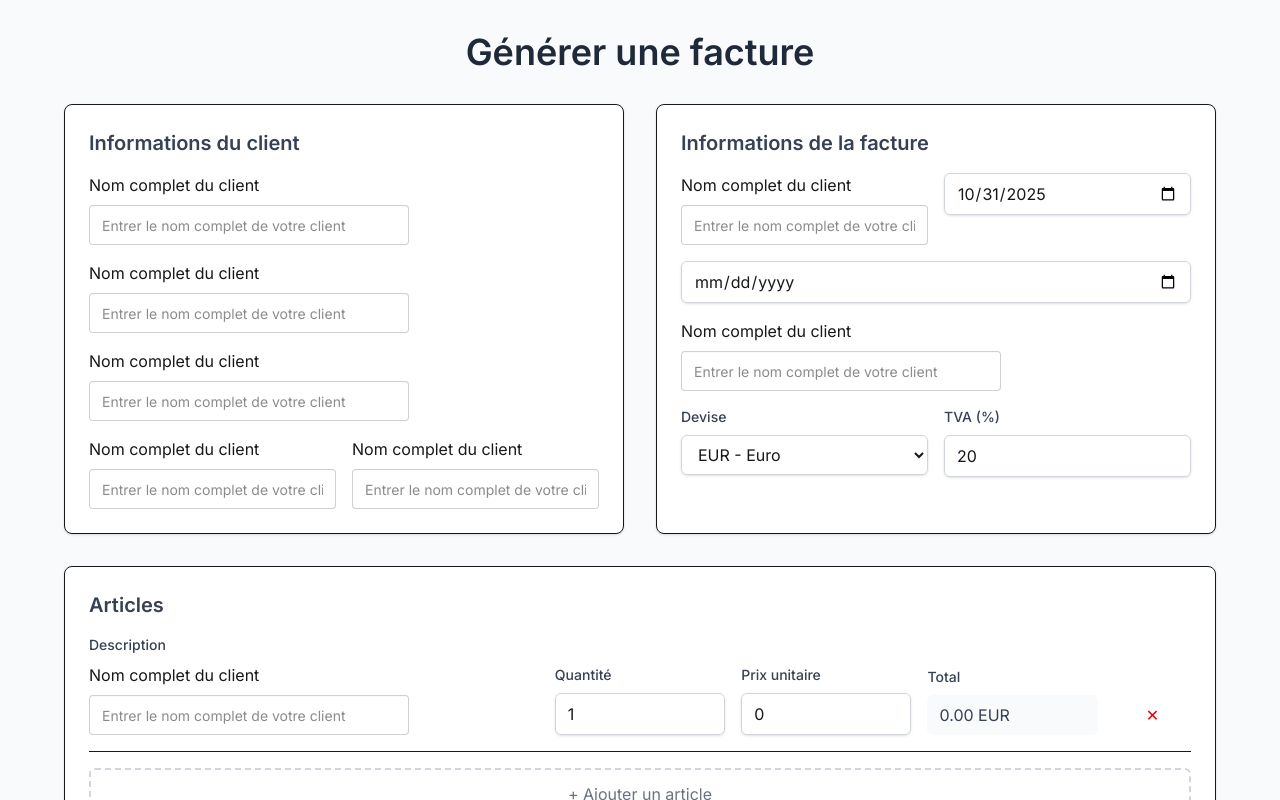
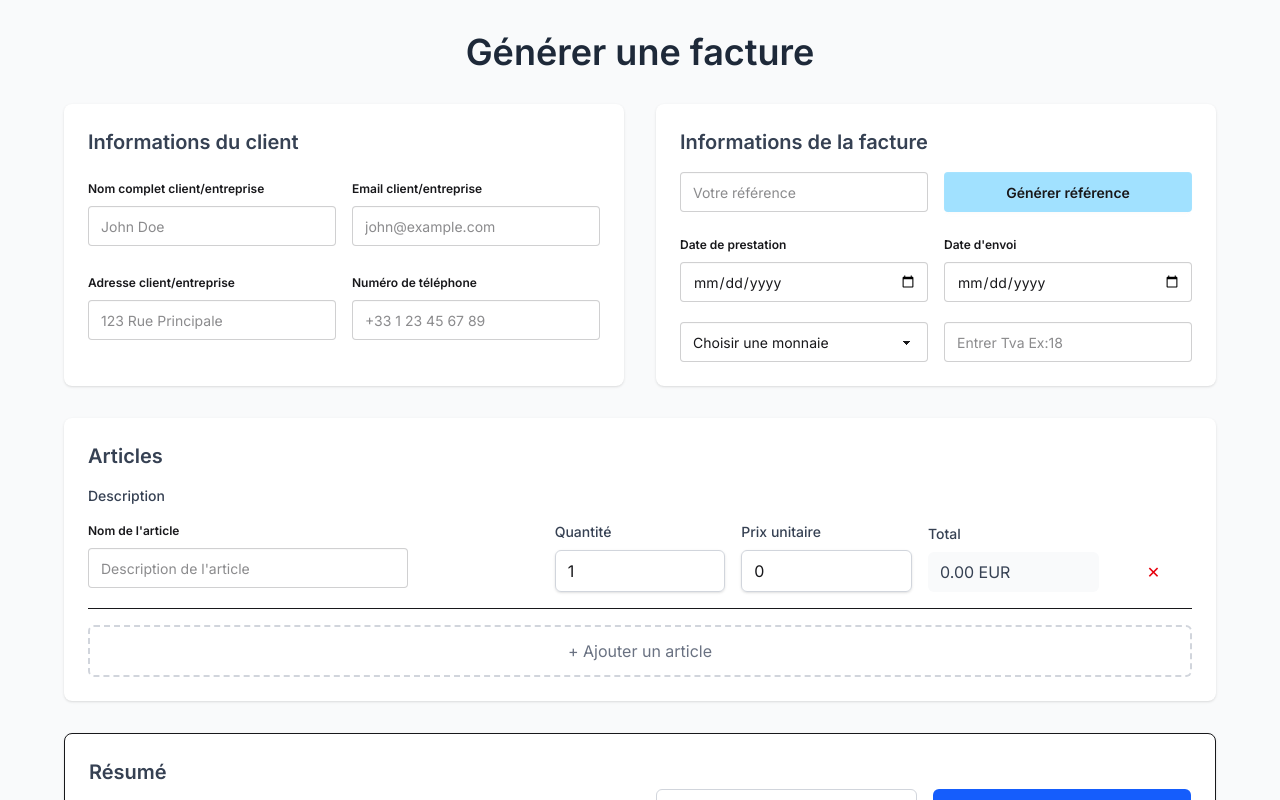
Before and after one commit to miakojean/invoice_maker, a Vue app in the folder invoiceMaker/: page /generate-invoice in a window 1280 px wide. Shown: the top 800 px of the page. Built offline with nearby package versions, Linux system fonts and the light colour scheme; the HTML template or start-up script is replaced by a standard one.

Commit message:
first break

```diff
--- a/invoiceMaker/src/assets/base.css
+++ b/invoiceMaker/src/assets/base.css
@@ -9,4 +9,9 @@
 
 @utility input{
   @apply outline-0;
+  @apply border;
 }
+
+@utility label{
+  @apply text-xs;
+}
--- /dev/null
+++ b/invoiceMaker/src/components/button/mainButton.vue
@@ -0,0 +1,30 @@
+<template>
+  <button class="btn">
+    <span class="loading loading-spinner" v-if="isLoading === true"></span>
+        {{ label }}
+    </button>
+</template>
+
+<script lang="ts">
+export default {
+
+    props:{
+        label:{
+            type:String,
+            default:"Générer référence"
+        },
+        isLoading:{
+            type:Boolean,
+            default: false
+        }
+    },
+
+}
+</script>
+
+<style scoped>
+.btn{
+    background: #a1e1ff;
+    border: none;
+}
+</style>
--- a/invoiceMaker/src/components/input/inputFamily.vue
+++ b/invoiceMaker/src/components/input/inputFamily.vue
@@ -1,14 +1,12 @@
 <template>
-  <div class="w-full flex flex-col gap-2">
-    <label for="">Nom complet du client</label>
+  <fieldset class="fieldset">
+    <legend class="fieldset-legend">{{ label }}</legend>
     <input
-      type="text"
+      :type="inputType"
       class="input"
-      placeholder="Entrer le nom complet de votre client"
-      :value="modelValue"
-      @input="updateValue($event)"
+      :placeholder="placeholder"
     />
-  </div>
+  </fieldset>
 </template>
 
 <script lang="ts">
@@ -21,6 +19,17 @@ export default defineComponent({
     modelValue: {
       type: String,
       default: ''
+    },
+    label:{
+      type:String,
+      default:"Nom complet du client",
+    },
+    placeholder:{
+      type:String,
+    },
+    inputType:{
+      type:String,
+      default:"text"
     }
   },
 
--- /dev/null
+++ b/invoiceMaker/src/components/input/inputSimple.vue
@@ -0,0 +1,26 @@
+<template>
+  <input
+    :type="inputType"
+    :placeholder="placeholder"
+    class="input" />
+</template>
+
+<script lang="ts">
+export default {
+
+    props:{
+        placeholder:{
+            type:String,
+        },
+        inputType:{
+            type:String,
+            default:"text"
+        }
+    }
+
+}
+</script>
+
+<style>
+
+</style>
--- /dev/null
+++ b/invoiceMaker/src/components/input/selectFamily.vue
@@ -0,0 +1,30 @@
+<template>
+    <select class="select">
+        <option disabled selected>Choisir une monnaie</option>
+        <option
+            v-for="(option, index) in options"
+            :key="index"
+        >{{ option }}</option>
+    </select>
+</template>
+
+<script lang="ts">
+export default {
+
+    props:{
+        options:{
+            type:Array,
+            default:()=>[
+                'Franc CFA',
+                'Euro',
+                'Dollar'
+            ]
+        }
+    }
+
+}
+</script>
+
+<style>
+
+</style>
--- a/invoiceMaker/src/views/generateInvoice.vue
+++ b/invoiceMaker/src/views/generateInvoice.vue
@@ -6,118 +6,78 @@
       <form class="w-full grid grid-cols-1 md:grid-cols-2 gap-8" @submit.prevent="generateInvoice">
 
         <!-- Informations du client -->
-        <div class="bg-white p-6 rounded-lg shadow-sm border">
+        <div class="bg-white p-6 rounded-lg shadow-sm">
           <h3 class="text-xl font-semibold mb-4 text-gray-700">Informations du client</h3>
           <div class="space-y-4">
-            <div>
+            <div class="grid grid-cols-2 gap-4">
               <inputFamily
+                label="Nom complet client/entreprise"
                 v-model="invoice.client.name"
                 placeholder="John Doe"
                 required
               />
-            </div>
-            <div>
               <inputFamily
+                label="Email client/entreprise"
                 v-model="invoice.client.email"
                 placeholder="john@example.com"
                 type="email"
               />
             </div>
-            <div>
+            <div class="grid grid-cols-2 gap-4">
               <inputFamily
+                label="Adresse client/entreprise"
                 v-model="invoice.client.address"
                 placeholder="123 Rue Principale"
               />
-            </div>
-            <div class="grid grid-cols-2 gap-4">
-              <div>
-                <inputFamily
-                  v-model="invoice.client.phone"
-                  placeholder="+33 1 23 45 67 89"
-                />
-              </div>
-              <div>
-                <inputFamily
-                  v-model="invoice.client.siret"
-                  placeholder="123 456 789 00012"
-                />
-              </div>
+              <inputFamily
+                label="Numéro de téléphone"
+                v-model="invoice.client.phone"
+                placeholder="+33 1 23 45 67 89"
+              />
             </div>
           </div>
         </div>
 
         <!-- Informations de la facture -->
-        <div class="bg-white p-6 rounded-lg shadow-sm border">
+        <div class="bg-white p-6 rounded-lg shadow-sm">
+
           <h3 class="text-xl font-semibold mb-4 text-gray-700">Informations de la facture</h3>
+
           <div class="space-y-4">
+
             <div class="grid grid-cols-2 gap-4">
-              <div>
-                <inputFamily
-                  v-model="invoice.invoiceNumber"
-                  placeholder="FACT-2024-001"
-                  required
-                />
-              </div>
-              <div>
-                <input
-                  v-model="invoice.issueDate"
-                  type="date"
-                  class="w-full px-3 py-2 border border-gray-300 rounded-md shadow-sm focus:outline-none focus:ring-2 focus:ring-blue-500 focus:border-blue-500"
-                  required
-                />
-              </div>
+              <inputSimple placeholder="Votre référence"/>
+              <mainButton/>
             </div>
-            <div>
-              <input
-                v-model="invoice.dueDate"
-                type="date"
-                class="w-full px-3 py-2 border border-gray-300 rounded-md shadow-sm focus:outline-none focus:ring-2 focus:ring-blue-500 focus:border-blue-500"
-                required
+            <div class="w-full grid grid-cols-2 gap-4">
+              <inputFamily
+                label="Date de prestation"
+                input-type="date"
+                v-model="invoice.issueDate"
               />
-            </div>
-            <div>
               <inputFamily
-                v-model="invoice.subject"
-                placeholder="Prestation de services"
-                required
+                label="Date d'envoi"
+                input-type="date"
+                v-model="invoice.issueDate"
               />
             </div>
             <div class="grid grid-cols-2 gap-4">
-              <div>
-                <label class="block text-sm font-medium text-gray-700 mb-2">Devise</label>
-                <select
-                  v-model="invoice.currency"
-                  class="w-full px-3 py-2 border border-gray-300 rounded-md shadow-sm focus:outline-none focus:ring-2 focus:ring-blue-500 focus:border-blue-500"
-                >
-                  <option value="EUR">EUR - Euro</option>
-                  <option value="USD">USD - Dollar US</option>
-                  <option value="GBP">GBP - Livre Sterling</option>
-                  <option value="CAD">CAD - Dollar Canadien</option>
-                </select>
-              </div>
-              <div>
-                <label class="block text-sm font-medium text-gray-700 mb-2">TVA (%)</label>
-                <input
-                  v-model.number="invoice.taxRate"
-                  type="number"
-                  min="0"
-                  max="30"
-                  step="0.1"
-                  class="w-full px-3 py-2 border border-gray-300 rounded-md shadow-sm focus:outline-none focus:ring-2 focus:ring-blue-500 focus:border-blue-500"
-                />
-              </div>
+              <selectFamily/>
+              <inputSimple input-type="Number" placeholder="Entrer Tva Ex:18"/>
             </div>
           </div>
         </div>
 
         <!-- Articles de la facture -->
-        <div class="md:col-span-2 bg-white p-6 rounded-lg shadow-sm border">
+        <div class="md:col-span-2 bg-white p-6 rounded-lg shadow-sm">
           <h3 class="text-xl font-semibold mb-4 text-gray-700">Articles</h3>
           <div class="space-y-4">
-            <div v-for="(item, index) in invoice.items" :key="index" class="grid grid-cols-12 gap-4 items-end border-b pb-4">
+            <div v-for="(item, index) in invoice.items" :key="index"
+              class="grid grid-cols-12 gap-4 items-end border-b pb-4">
               <div class="col-span-5">
                 <label class="block text-sm font-medium text-gray-700 mb-2">Description</label>
                 <inputFamily
+                  label="Nom de l'article"
                   v-model="item.description"
                   placeholder="Description de l'article"
                 />
@@ -226,11 +186,17 @@
 <script>
 import { ref, reactive } from 'vue';
 import inputFamily from '@/components/input/inputFamily.vue';
+import mainButton from '../components/button/mainButton.vue';
+import inputSimple from '@/components/input/inputSimple.vue';
+import selectFamily from '@/components/input/selectFamily.vue';
 
 export default {
   name: 'InvoiceGenerator',
   components: {
-    inputFamily
+    inputFamily,
+    inputSimple,
+    selectFamily,
+    mainButton
   },
   setup() {
     const invoice = reactive({
```
